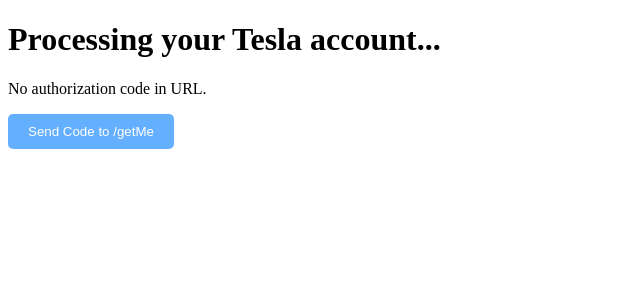
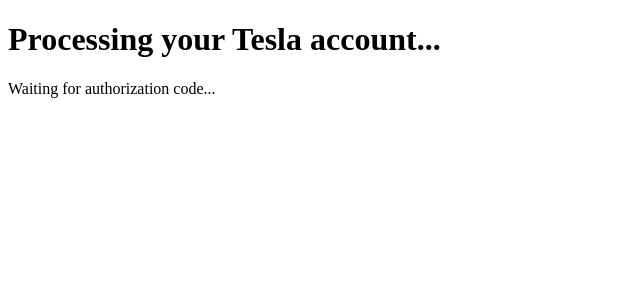
Before and after one commit to cHoMpDiSs/tesla-stats, a Next.js app: page /auth/callback in a window 1280 px wide. Shown: the top 300 px of the page, without its empty margins (0-640 px from the left). Built offline with nearby package versions, Linux system fonts and the light colour scheme.

Commit message:
code params in token from getme 2

```diff
--- a/pages/auth/callback.js
+++ b/pages/auth/callback.js
@@ -1,9 +1,10 @@
 import { useEffect, useState } from "react";
+import { useRouter } from "next/router";
 
 const AuthCallback = () => {
   const [code, setCode] = useState(null);
   const [state, setState] = useState(null);
-  const [isSubmitting, setIsSubmitting] = useState(false);
+  const router = useRouter();
 
   useEffect(() => {
     // Retrieve the authorization code and state from the URL query parameters
@@ -13,50 +14,20 @@
 
     setCode(codeParam);
     setState(stateParam);
-  }, []);
 
-  const handleSubmit = () => {
-    if (!code) return;
-
-    setIsSubmitting(true);
-
-    fetch("/getMe", {
-      method: "POST",
-      headers: {
-        "Content-Type": "application/json",
-      },
-      body: JSON.stringify({ code, state }),
-    })
-      .then((response) => response.json())
-      .then((data) => {
-        console.log("Response from /getMe:", data);
-        setIsSubmitting(false);
-      })
-      .catch((error) => {
-        console.error("Error submitting code to /getMe:", error);
-        setIsSubmitting(false);
+    if (codeParam) {
+      // Redirect to /getMe with the code and state as query parameters
+      router.push({
+        pathname: "/getMe",
+        query: { code: codeParam, state: stateParam },
       });
-  };
+    }
+  }, [router]);
 
   return (
     <div>
       <h1>Processing your Tesla account...</h1>
-      <p>{code ? "Authorization code found!" : "No authorization code in URL."}</p>
-      <button
-        onClick={handleSubmit}
-        disabled={!code || isSubmitting}
-        style={{
-          padding: "10px 20px",
-          backgroundColor: "#007BFF",
-          color: "white",
-          border: "none",
-          borderRadius: "5px",
-          cursor: code && !isSubmitting ? "pointer" : "not-allowed",
-          opacity: code && !isSubmitting ? 1 : 0.6,
-        }}
-      >
-        {isSubmitting ? "Processing..." : "Send Code to /getMe"}
-      </button>
+      <p>{code ? "Redirecting to /getMe..." : "Waiting for authorization code..."}</p>
     </div>
   );
 };
```
